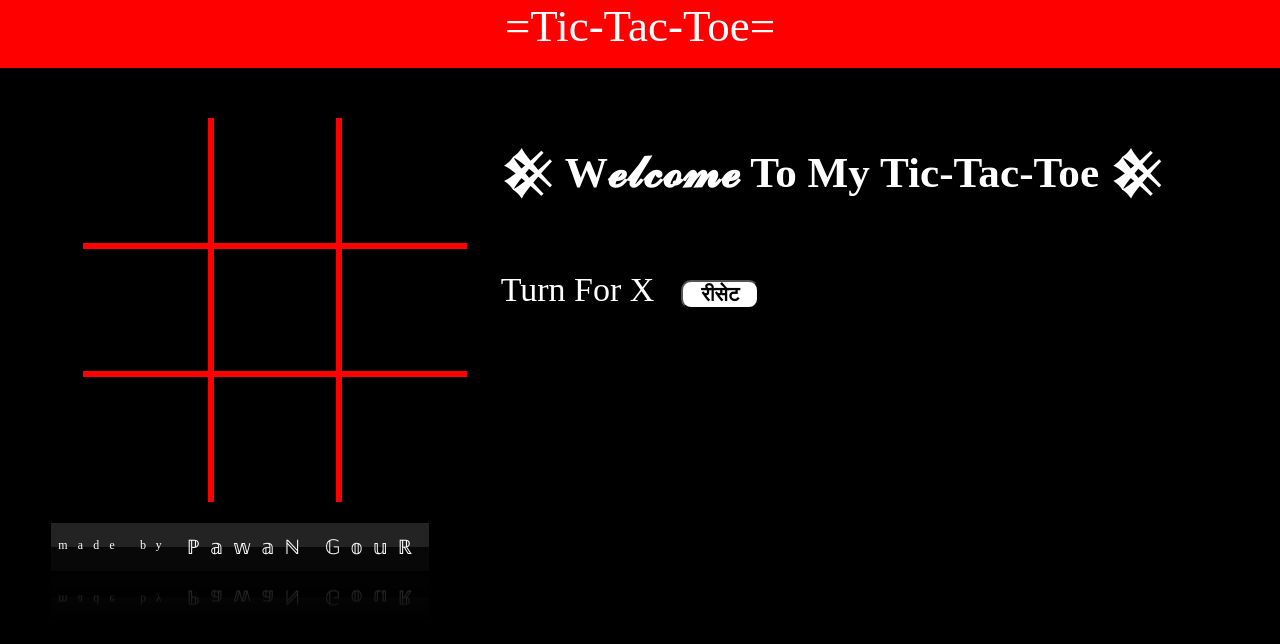
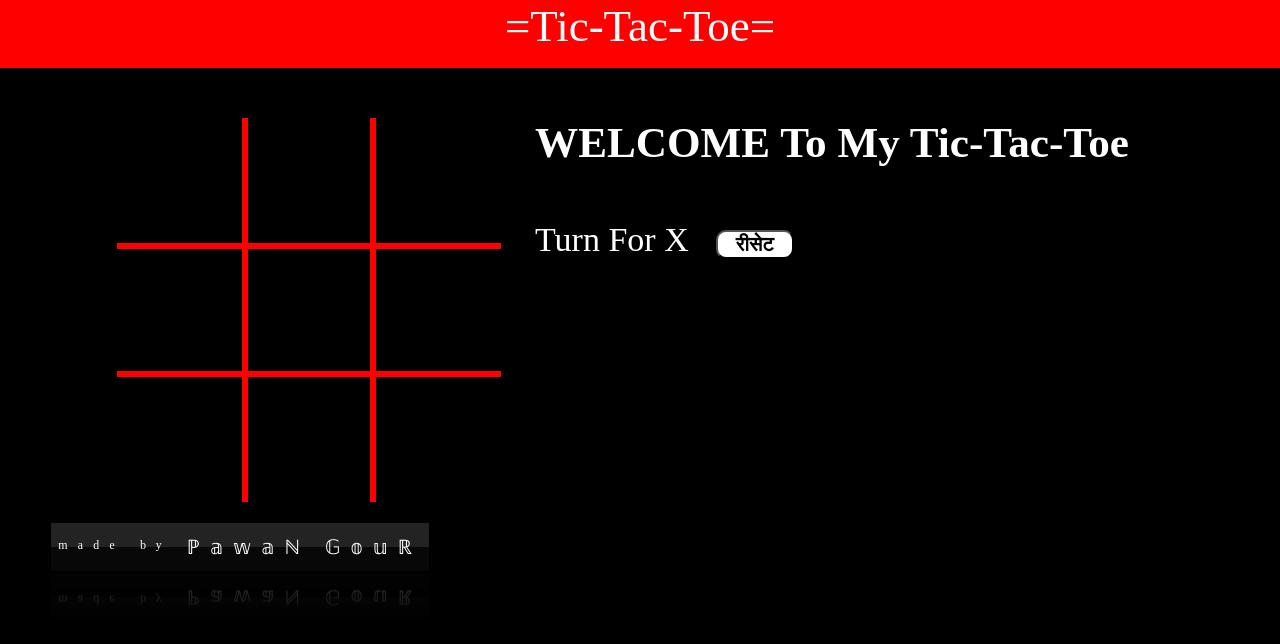
Before and after one commit to Pawan-K-gour/TicTacToe, a plain HTML site: page index.html in a window 1280 px wide. Drawn offline with Linux system fonts and the light colour scheme; a web font is replaced by a local one.

Commit message:
Update index.html

```diff
--- a/index.html
+++ b/index.html
@@ -29,7 +29,7 @@
         <div class="box bb-0 br-0"><span class="boxtext"></span></div>
       </div>
       <div class="gameInfo">
-        <h1 class="welcome">𒆜 W𝓮𝓵𝓬𝓸𝓶𝓮 To My Tic-Tac-Toe 𒆜</h1>
+        <h1 class="welcome">WELCOME To My Tic-Tac-Toe</h1>
         <br>
         <br>
         <br>
```
